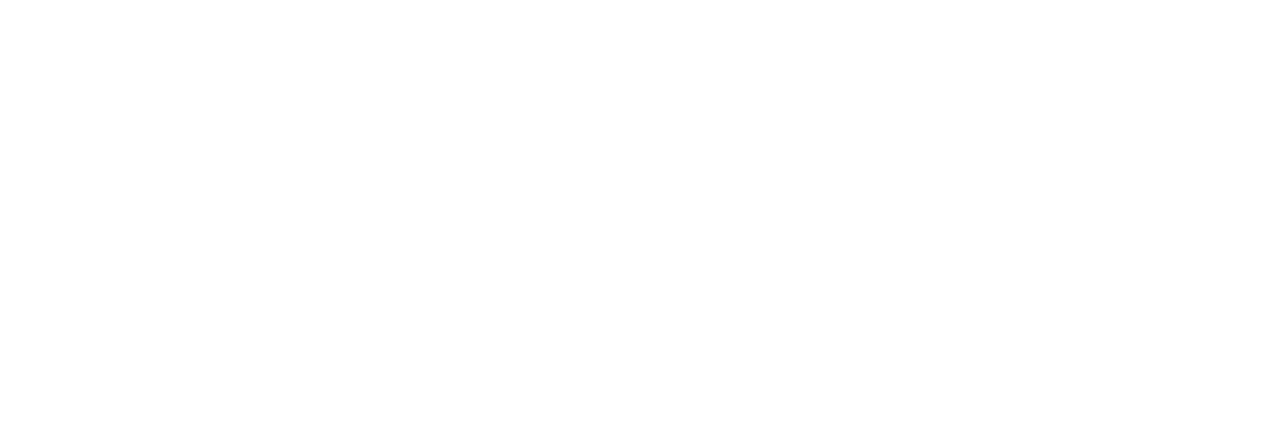
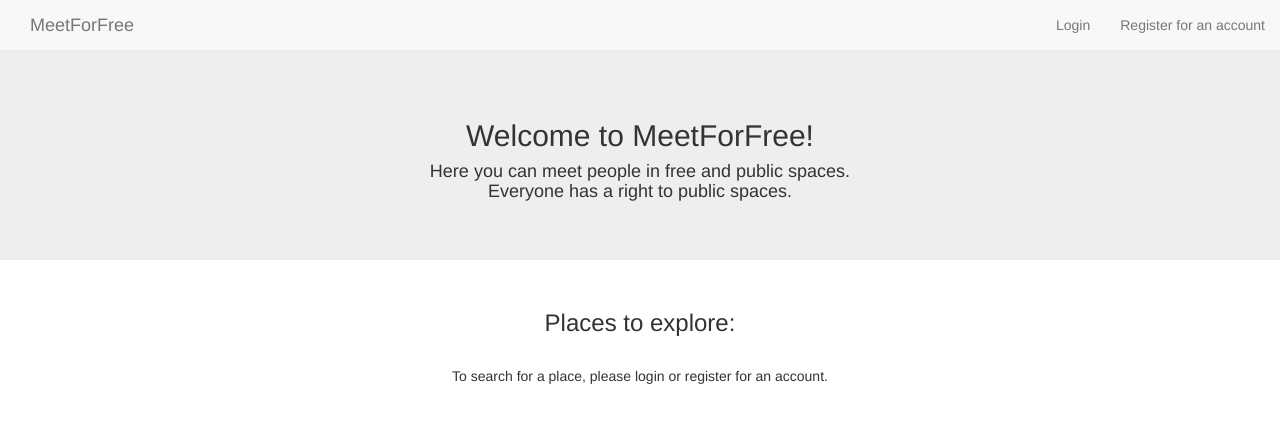
Before and after one commit to suanchew/mff, a Flask app: page / in a window 1280 px wide. Before the commit the part shown is empty. Shown: the top 423 px of the page. Run offline with Flask 2, Linux system fonts and the light colour scheme; some libraries are stand-ins or nearby versions.

Commit message:
minor changes to homepage

```diff
--- a/templates/base.html
+++ b/templates/base.html
@@ -2,7 +2,7 @@
 <html>
 <head>
     <meta name="viewport" content="width = device-width, initial-scale = 1">
-    <title><MeetForFree/title>
+    <title>MeetForFree</title>
     <link rel="stylesheet" type="text/css" href="https://maxcdn.bootstrapcdn.com/bootstrap/3.3.4/css/bootstrap.min.css">
     <link rel="stylesheet" type="text/css" href="../static/css/style.css" />
 </head>
@@ -17,28 +17,14 @@
               <span class="icon-bar"></span>
               <span class="icon-bar"></span>
             </button>
-              <a href="/home" class="navbar-brand">MeetForFree</a>
+            <a href="/" class="navbar-brand">MeetForFree</a>
           </div>
-
-            <!-- Collect the nav links, forms, and other content for toggling -->
           <div class="collapse navbar-collapse" id="bs-example-navbar-collapse-1">
-              <ul class="nav navbar-nav">
-                <li><a href="/profile">Profile</a></li>
+              <ul class="nav navbar-nav navbar-right">
+                <li><a href="/login">Login</a></li>
+                <li><a href="/register">Register for an account</a></li>
               </ul>
-
-              <form class="navbar-form navbar-nav" action="/api/search">
-                <div class="form-group">
-                  <input type="text" class="form-control" placeholder="Search for petitions" name="search" value="solar energy">
           </div>
-                <button type="submit" class="btn btn-default" value="Search">
-                  <span class="glyphicon glyphicon-search" aria-hidden="true"></span>
-                </button>
-              </form>
-
-              <ul class="nav navbar-nav navbar-right">
-                <li><a href="/logout">Logout</a></li>
-              </ul>
-            </div><!-- /.navbar-collapse -->
       </nav>
 
 <!-- Show flashed messages -->
```
Lines whose indentation alone changed are shown as unchanged.
